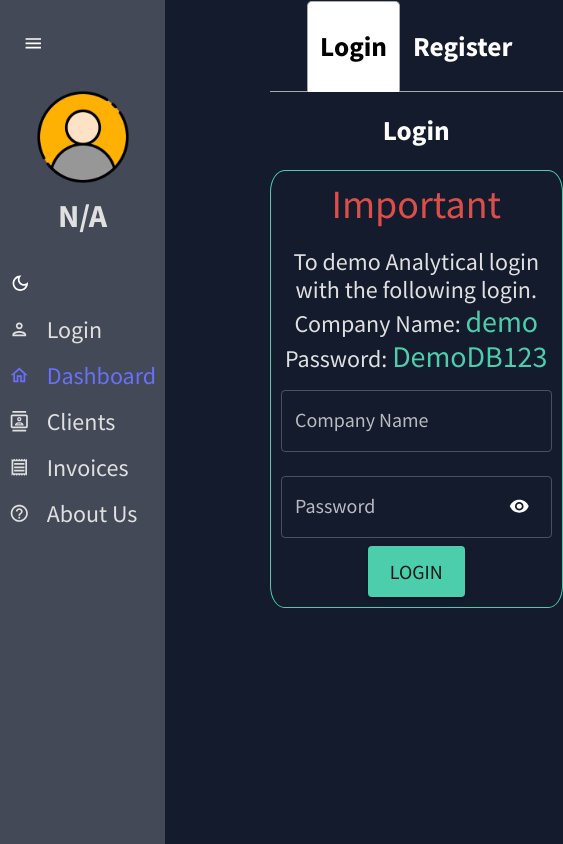
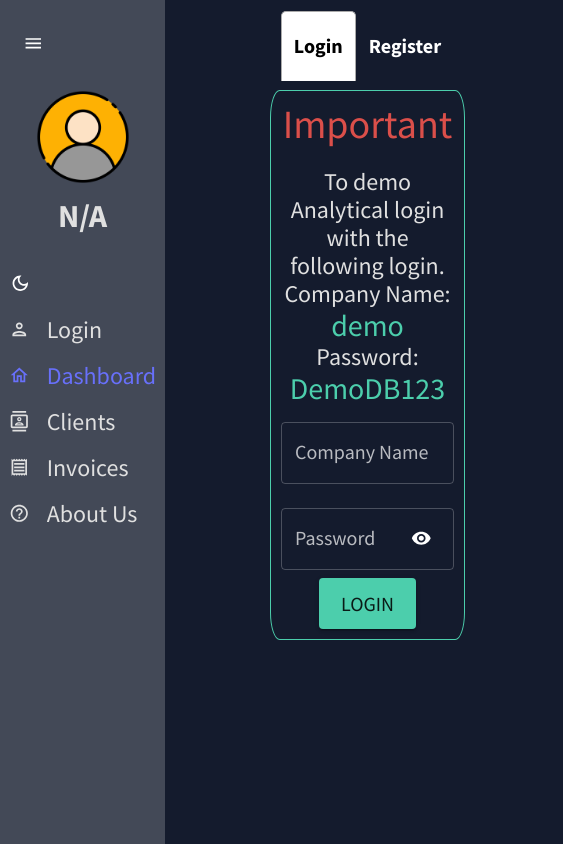
Before and after one commit to BaseBenjamin13/dashboard_client, a React (Create React App) app: page / in a window 390 px wide. Shown: the whole page, 563 px wide, since content can reach past the window. Built offline with nearby package versions, Linux system fonts and the light colour scheme.

Commit message:
making login form mobile responsive

```diff
--- a/src/pages/LoginPage.js
+++ b/src/pages/LoginPage.js
@@ -1,4 +1,4 @@
-import React, { useState, useContext } from 'react';
+import React, { useState, useContext, useEffect } from 'react';
 import axios from 'axios';
 import '../styles/Login.css';
 
@@ -15,7 +15,7 @@ import { useNavigate } from 'react-router-dom';
 import { handleFormChange } from '../helpers/forms';
 import { Toaster } from 'react-hot-toast';
 import toastMsg from '../helpers/ToastMsg';
-
+import { getIsMobile } from '../helpers/getIsMobile';
 
 function Login() {
 
@@ -41,7 +41,11 @@ function Login() {
             password: '',
         }
     );
+    const [isMobile, setIsMobile] = useState(false);
 
+    useEffect(() => {
+        getIsMobile(setIsMobile)
+    }, [])
 
 
     const handleShowPassword = (showPassword, setShowPassword, e) => {
@@ -116,14 +120,13 @@ function Login() {
             Pass:DemoDB123 */}
             <Toaster />
             <Tabs>
-                <TabList>
+                <TabList className="tab-switch-container">
                     <Tab><h1>Login</h1></Tab>
                     <Tab><h1>Register</h1></Tab>
                 </TabList>
 
                 <TabPanel>
                     <div className="form-container">
-                        <h1>Login</h1>
                         <form onSubmit={handleLogin} className="form">
                             <div>
                                 <Typography variant="h1" color={colors.redAccent[500]}>
@@ -198,7 +201,6 @@ function Login() {
 
                 <TabPanel>
                     <div className="form-container">
-                        <h1>Register</h1>
                         <form onSubmit={handleRegister} className="form">
                             <TextField
                                 InputProps={{ style: { fontSize: 20 } }}
--- a/src/styles/Login.css
+++ b/src/styles/Login.css
@@ -36,11 +36,20 @@
 }
 
 @media (max-width: 550px) {
+    .tab-switch-container {
+        width: 50vw;
+        font-size: 10px;
+        /* margin: 0; */
+        padding: 0%;
+        display: flex;
+        flex-direction: row;
+        justify-content: center;
+    }
     .form-container {
         width: max-content;
     }
     .form {
-        width: 75vw;
+        width: 50vw;
         padding: 10px;
     }
 }
```
